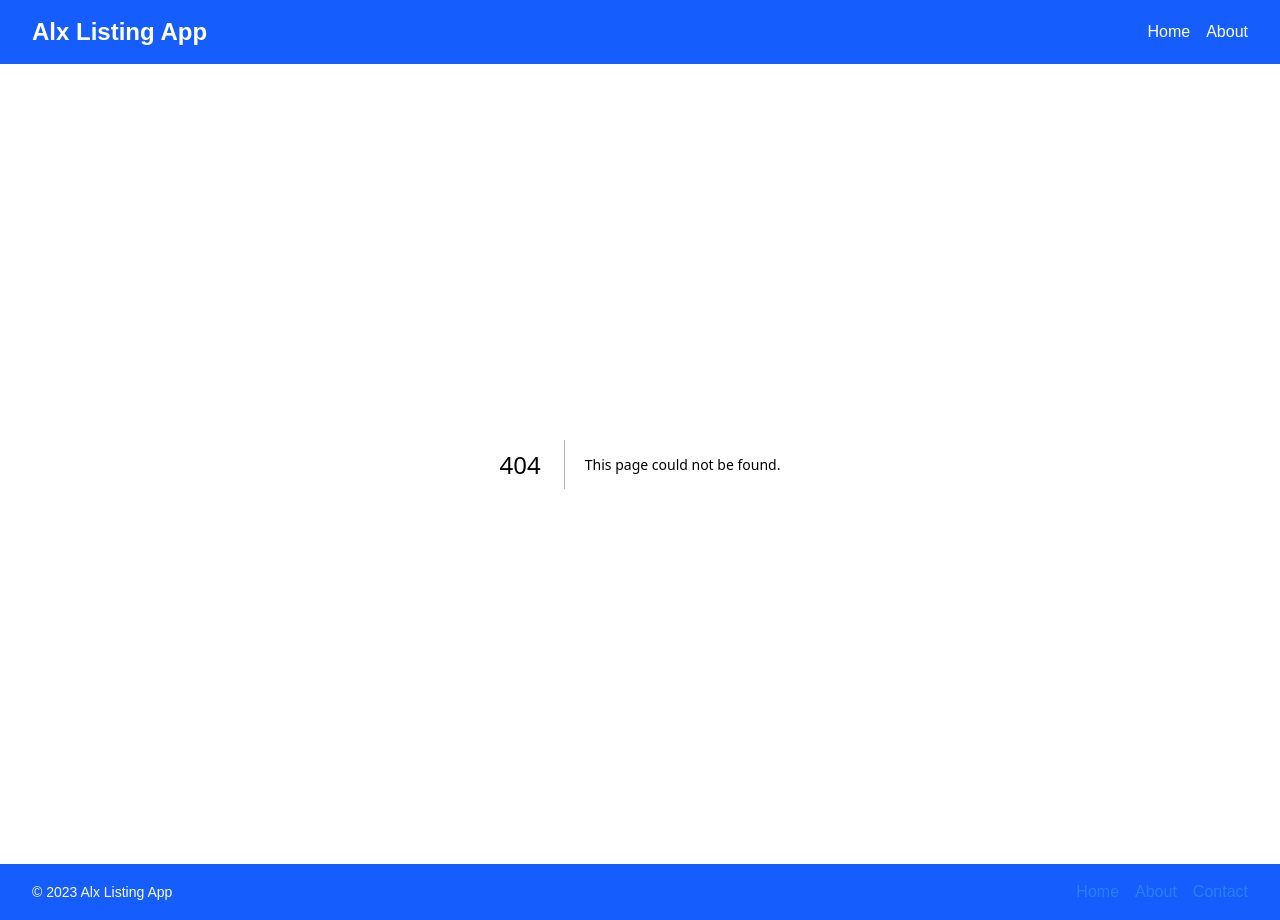
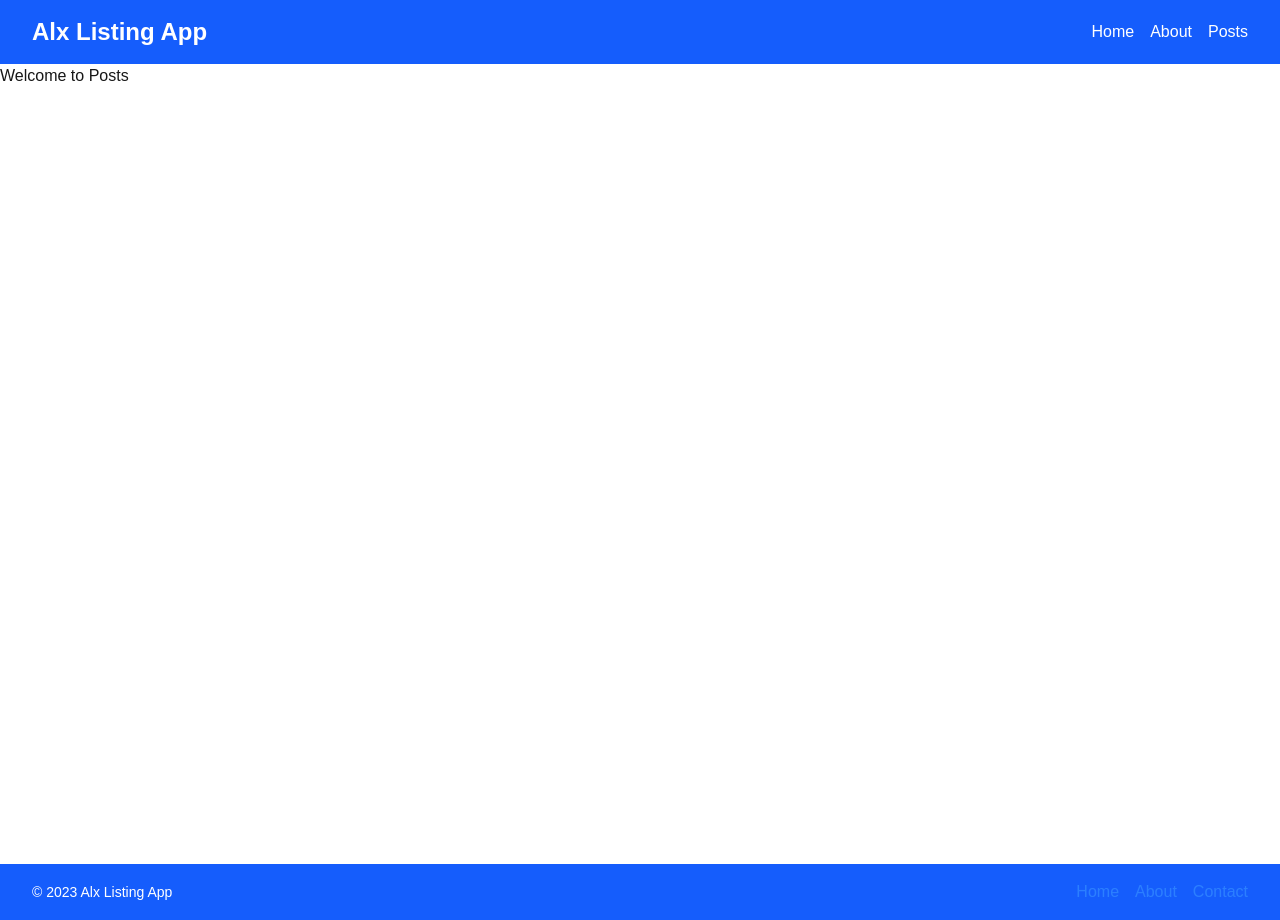
Before and after one commit to AllanKinzi/alx-project-0x02-setup, a Next.js app in the folder alx-project-0x02/: page /posts in a window 1280 px wide. Before the commit this address had no page. Built offline with nearby package versions, Linux system fonts and the light colour scheme.

Commit message:
Add Posts Page

```diff
--- a/alx-project-0x02/components/layout/Header.tsx
+++ b/alx-project-0x02/components/layout/Header.tsx
@@ -7,6 +7,7 @@ const Header = () => {
       <nav className="flex gap-4">
         <Link href={"/home"} className="text-white">Home</Link>
         <Link href={"/about"} className="text-white">About</Link>
+        <Link href={"/posts"} className="text-white">Posts</Link>
       </nav>
     </header>
   );
--- /dev/null
+++ b/alx-project-0x02/pages/posts.tsx
@@ -0,0 +1,12 @@
+const Posts = () => {
+  return (
+    <>
+      <section>
+        <h3>Welcome to Posts</h3>
+      </section>
+
+    </>
+  );
+}
+
+export default Posts;
```
